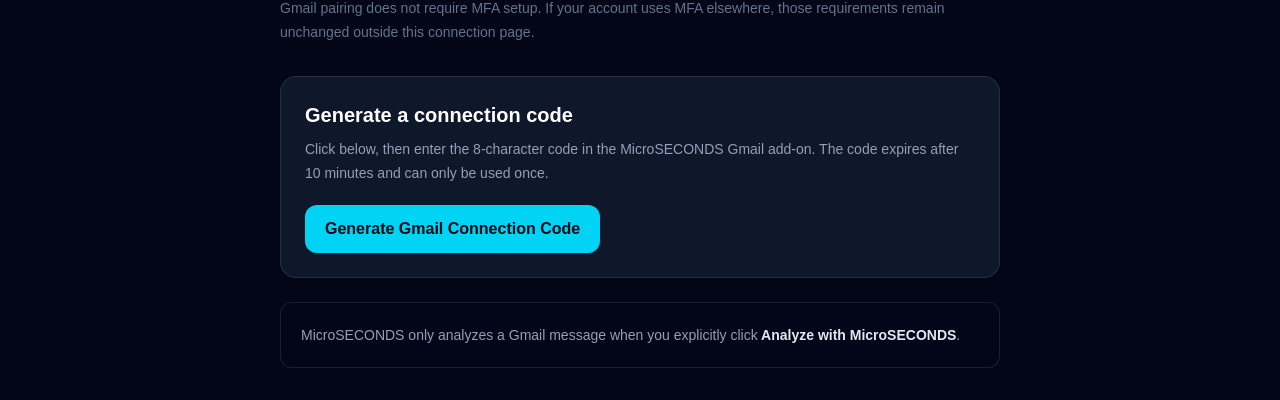
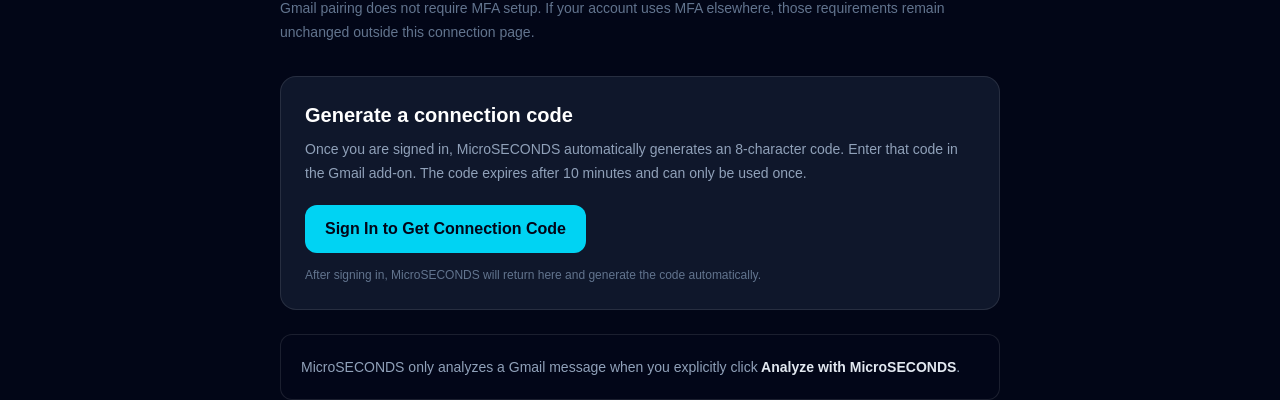
Before and after one commit to microsecs/cyber-training-platform, a Next.js app: page /gmail-addin/connect in a window 1280 px wide. Shown: the part 277-677 px from the top of the page. Built offline with nearby package versions, Linux system fonts and the light colour scheme; no server answers.

Commit message:
fix analyzer

```diff
--- a/src/app/gmail-addin/connect/page.tsx
+++ b/src/app/gmail-addin/connect/page.tsx
@@ -1,33 +1,55 @@
 "use client";
 
-import { useState } from "react";
+import { useEffect, useRef, useState } from "react";
 import { createClient } from "@/lib/supabase/client";
 
 export default function GmailAddonConnectPage() {
   const [code, setCode] = useState("");
   const [expiresAt, setExpiresAt] = useState("");
-  const [busy, setBusy] = useState(false);
+  const [busy, setBusy] = useState(true);
   const [error, setError] = useState("");
+  const [signedIn, setSignedIn] = useState<boolean | null>(null);
+  const generatedForSession = useRef(false);
 
-  async function createCode() {
+  async function generateCode(accessToken?: string) {
     setBusy(true);
     setError("");
     setCode("");
+
     try {
+      let token = accessToken || "";
+
+      if (!token) {
         const supabase = createClient();
         const { data } = await supabase.auth.getSession();
-      const token = data.session?.access_token;
+        token = data.session?.access_token || "";
+      }
+
       if (!token) {
-        window.location.href = "/login?next=/gmail-addin/connect";
+        setSignedIn(false);
+        setBusy(false);
         return;
       }
+
+      setSignedIn(true);
 
       const response = await fetch("/api/gmail-addon/connect-code", {
         method: "POST",
         headers: { Authorization: `Bearer ${token}` },
       });
+
       const result = await response.json();
-      if (!response.ok) throw new Error(result.error || "Could not create connection code.");
+
+      if (response.status === 401 || response.status === 403) {
+        setSignedIn(false);
+        throw new Error(
+          result.error || "Your MicroSECONDS session could not be verified. Please sign in again."
+        );
+      }
+
+      if (!response.ok) {
+        throw new Error(result.error || "Could not create connection code.");
+      }
 
       setCode(result.code || "");
       setExpiresAt(result.expires_at || "");
@@ -37,6 +59,59 @@
       setBusy(false);
     }
   }
+
+  useEffect(() => {
+    let cancelled = false;
+    const supabase = createClient();
+
+    async function initializePairing() {
+      const { data } = await supabase.auth.getSession();
+      if (cancelled) return;
+
+      const session = data.session;
+
+      if (!session?.access_token) {
+        setSignedIn(false);
+        setBusy(false);
+        return;
+      }
+
+      setSignedIn(true);
+
+      if (!generatedForSession.current) {
+        generatedForSession.current = true;
+        await generateCode(session.access_token);
+      }
+    }
+
+    initializePairing();
+
+    const {
+      data: { subscription },
+    } = supabase.auth.onAuthStateChange((_event, session) => {
+      if (cancelled) return;
+
+      if (!session?.access_token) {
+        generatedForSession.current = false;
+        setSignedIn(false);
+        setCode("");
+        setBusy(false);
+        return;
+      }
+
+      setSignedIn(true);
+
+      if (!generatedForSession.current) {
+        generatedForSession.current = true;
+        generateCode(session.access_token);
+      }
+    });
+
+    return () => {
+      cancelled = true;
+      subscription.unsubscribe();
+    };
+  }, []);
 
   return (
     <main className="mx-auto max-w-3xl px-6 py-12">
@@ -54,18 +129,36 @@
       <section className="mt-8 rounded-2xl border border-white/10 bg-slate-900 p-6">
         <h2 className="text-xl font-semibold">Generate a connection code</h2>
         <p className="mt-2 text-sm leading-6 text-slate-400">
-          Click below, then enter the 8-character code in the MicroSECONDS Gmail add-on.
-          The code expires after 10 minutes and can only be used once.
+          Once you are signed in, MicroSECONDS automatically generates an 8-character code.
+          Enter that code in the Gmail add-on. The code expires after 10 minutes and can only be used once.
         </p>
 
+        {signedIn === false ? (
+          <div className="mt-5">
+            <a
+              href="/login?next=/gmail-addin/connect"
+              className="inline-flex rounded-xl bg-cyan-400 px-5 py-3 font-semibold text-slate-950 hover:bg-cyan-300"
+            >
+              Sign In to Get Connection Code
+            </a>
+            <p className="mt-3 text-xs leading-5 text-slate-500">
+              After signing in, MicroSECONDS will return here and generate the code automatically.
+            </p>
+          </div>
+        ) : busy ? (
+          <div className="mt-5 flex items-center gap-3 text-sm text-slate-400">
+            <div className="h-5 w-5 animate-spin rounded-full border-2 border-white/15 border-t-cyan-300" />
+            Generating Gmail connection code...
+          </div>
+        ) : code ? null : (
           <button
             type="button"
-          onClick={createCode}
-          disabled={busy}
-          className="mt-5 rounded-xl bg-cyan-400 px-5 py-3 font-semibold text-slate-950 hover:bg-cyan-300 disabled:opacity-50"
+            onClick={() => generateCode()}
+            className="mt-5 rounded-xl bg-cyan-400 px-5 py-3 font-semibold text-slate-950 hover:bg-cyan-300"
           >
-          {busy ? "Generating..." : "Generate Gmail Connection Code"}
+            Generate New Connection Code
           </button>
+        )}
 
         {code ? (
           <div className="mt-6 rounded-xl border border-cyan-400/20 bg-cyan-400/[0.06] p-5 text-center">
@@ -76,6 +169,14 @@
             <div className="mt-3 text-xs text-slate-500">
               Expires {expiresAt ? new Date(expiresAt).toLocaleTimeString() : "in 10 minutes"}
             </div>
+            <button
+              type="button"
+              onClick={() => generateCode()}
+              disabled={busy}
+              className="mt-4 rounded-lg border border-white/15 px-3 py-2 text-xs font-semibold text-slate-300 hover:border-cyan-400/40 hover:text-cyan-300 disabled:opacity-50"
+            >
+              Generate New Code
+            </button>
           </div>
         ) : null}
 
--- a/src/components/SiteFooter.tsx
+++ b/src/components/SiteFooter.tsx
@@ -5,9 +5,13 @@
 
 export default function SiteFooter() {
   const pathname = usePathname();
-  const isOutlookAddin = pathname === "/outlook-addin" || pathname.startsWith("/outlook-addin/");
+  const isOutlookAddin =
+    pathname === "/outlook-addin" || pathname.startsWith("/outlook-addin/");
+  const isGmailConnect =
+    pathname === "/gmail-addin/connect" || pathname.startsWith("/gmail-addin/connect/");
+  const isMinimalChrome = isOutlookAddin || isGmailConnect;
 
-  if (isOutlookAddin) {
+  if (isMinimalChrome) {
     return (
       <footer className="mt-auto border-t border-white/10 bg-slate-950/95">
         <div className="mx-auto max-w-7xl px-5 py-4 text-center text-xs text-slate-600">
```
Lines whose indentation alone changed are shown as unchanged.
